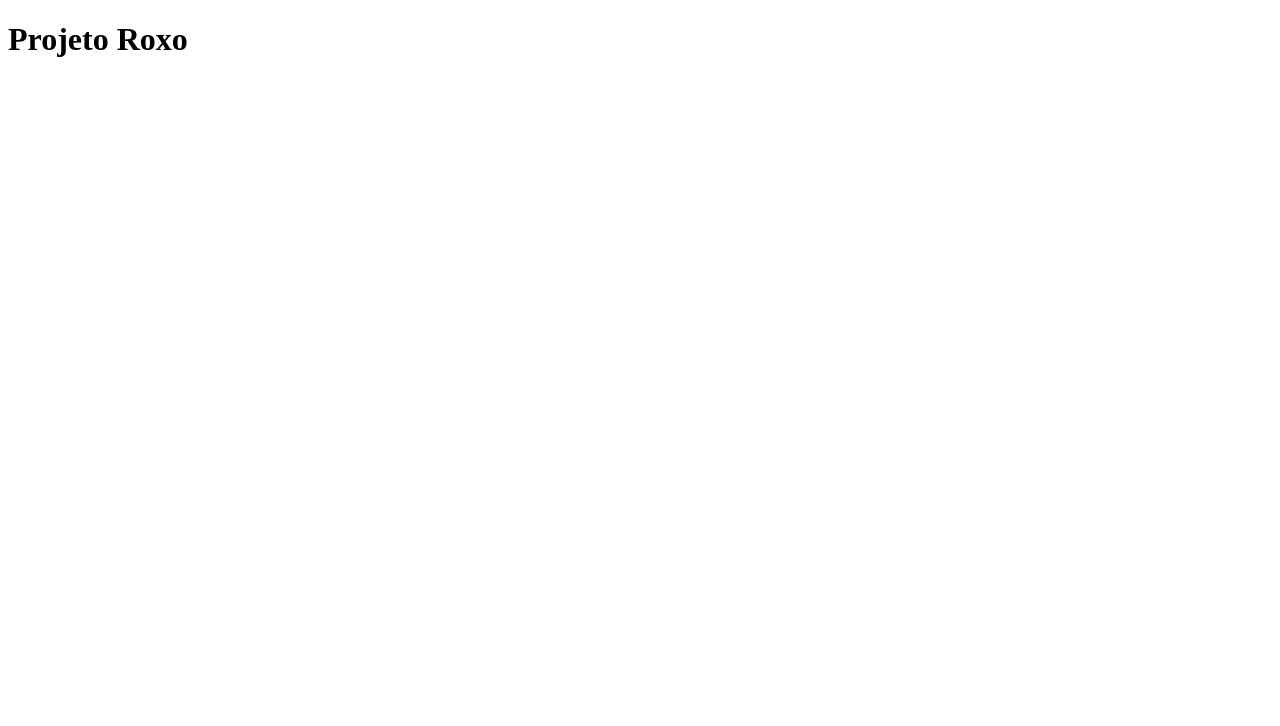
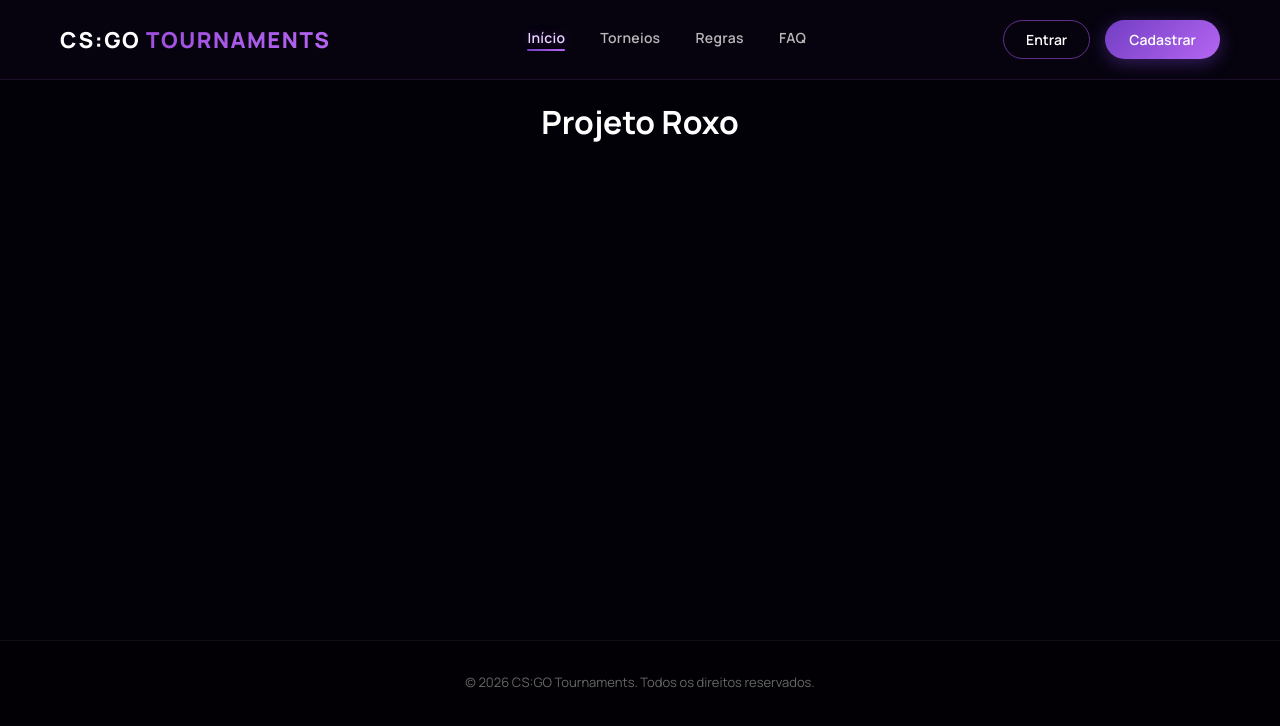
Before and after one commit to RafaelTejima/pi-roxo, a React (Vite) app: page / in a window 1280 px wide. Shown: the top 726 px of the page. Built offline with nearby package versions, Linux system fonts and the light colour scheme.

Commit message:
Página inicial e css global criados

```diff
--- a/src/App.jsx
+++ b/src/App.jsx
@@ -1,13 +1,34 @@
 function App() {
   return (
+    <div>
+      {/* Cabeçalho Fixo com Efeito Glass */}
+      <header className="cabecalho">
+        <div className="logo">
+          CS:GO <span className="roxo">TOURNAMENTS</span>
+        </div>
+        <nav className="links">
+          <a href="./index.html" className="ativo">Início</a>
+          <a href="./torneios.html">Torneios</a>
+          <a href="./regras.html">Regras</a>
+          <a href="./faq.html">FAQ</a>
+        </nav>
+        <div className="user-area">
+          <a href="./login.html" className="botao-login">Entrar</a>
+          <a href="./cadastro.html" className="botao-cadastrar">Cadastrar</a>
+        </div>
+      </header>
 
-    <div>
+      {/* Conteúdo Principal */}
+      <main style={{ minHeight: 'calc(100vh - 160px)', paddingTop: '100px', textAlign: 'center' }}>
+        <h1>Projeto Roxo</h1>
+      </main>
 
-      <h1>Projeto Roxo</h1>
-
-
+      {/* Rodapé Simples */}
+      <footer className="rodape">
+        <p>&copy; 2026 CS:GO Tournaments. Todos os direitos reservados.</p>
+      </footer>
     </div>
-   );
+  );
 }
 
 export default App;
--- a/src/index.css
+++ b/src/index.css
@@ -0,0 +1,181 @@
+@import url('https://fonts.googleapis.com/css2?family=Manrope:wght@200..800&display=swap');
+
+/* ================= Variables & Design Tokens ================= */
+:root {
+    --roxo-principal: #723EC3;
+    --roxo-claro: #9d4edd;
+    --roxo-vivo: #b565f2;
+    --roxo-suave: rgba(157, 78, 221, 0.2);
+    --fundo: #030108;
+    --fundo-alt: #080412;
+    --texto-secundario: #a8a8a8;
+    --texto-terciario: #9e9e9e;
+    --transicao-suave: 0.35s cubic-bezier(0.16, 1, 0.3, 1);
+}
+
+/* ================= Reset & Global Rules ================= */
+* {
+    margin: 0;
+    padding: 0;
+    box-sizing: border-box;
+}
+
+html {
+    scroll-behavior: smooth;
+}
+
+body {
+    font-family: 'Manrope', Arial, sans-serif;
+    background-color: var(--fundo);
+    color: white;
+    overflow-x: hidden;
+    min-height: 100vh;
+}
+
+a:focus-visible,
+button:focus-visible {
+    outline: 2px solid var(--roxo-vivo);
+    outline-offset: 3px;
+}
+
+/* ================= Cabeçalho ================= */
+.cabecalho {
+    position: fixed;
+    top: 0;
+    left: 0;
+    width: 100%;
+    z-index: 1000;
+    display: flex;
+    justify-content: space-between;
+    align-items: center;
+    padding: 20px 60px;
+    background: rgba(8, 4, 16, 0.75);
+    backdrop-filter: blur(18px) saturate(140%);
+    -webkit-backdrop-filter: blur(18px) saturate(140%);
+    border-bottom: 1px solid rgba(157, 78, 221, 0.15);
+    transition: background var(--transicao-suave), border-color var(--transicao-suave);
+}
+
+.logo {
+    font-weight: 800;
+    font-size: 22px;
+    letter-spacing: 1.5px;
+}
+
+.roxo {
+    background: linear-gradient(120deg, var(--roxo-claro), var(--roxo-vivo));
+    -webkit-background-clip: text;
+    background-clip: text;
+    color: transparent;
+}
+
+.links {
+    display: flex;
+    gap: 35px;
+}
+
+.links a {
+    position: relative;
+    color: #b8b8b8;
+    text-decoration: none;
+    font-weight: 600;
+    font-size: 14px;
+    letter-spacing: 0.3px;
+    padding-bottom: 4px;
+    transition: color 0.3s ease;
+}
+
+.links a::after {
+    content: '';
+    position: absolute;
+    left: 0;
+    bottom: 0;
+    width: 0;
+    height: 2px;
+    background: linear-gradient(90deg, var(--roxo-principal), var(--roxo-vivo));
+    border-radius: 2px;
+    transition: width 0.3s ease;
+}
+
+.links a:hover,
+.links a.ativo {
+    color: #e9d5ff;
+    text-shadow: 0 0 12px rgba(157, 78, 221, 0.45);
+}
+
+.links a:hover::after,
+.links a.ativo::after {
+    width: 100%;
+}
+
+.user-area {
+    display: flex;
+    align-items: center;
+    gap: 15px;
+}
+
+.botao-login {
+    background-color: transparent;
+    color: white;
+    border: 1px solid rgba(157, 78, 221, 0.6);
+    padding: 9px 22px;
+    border-radius: 100px;
+    cursor: pointer;
+    font-weight: 600;
+    font-size: 14px;
+    text-decoration: none;
+    display: inline-block;
+    transition: all var(--transicao-suave);
+}
+
+.botao-login:hover {
+    border-color: var(--roxo-claro);
+    background-color: rgba(157, 78, 221, 0.15);
+    box-shadow: 0 0 18px rgba(157, 78, 221, 0.35);
+    transform: translateY(-1px);
+}
+
+.botao-cadastrar {
+    background: linear-gradient(135deg, var(--roxo-principal), var(--roxo-vivo));
+    color: white;
+    border: none;
+    padding: 10px 24px;
+    border-radius: 100px;
+    cursor: pointer;
+    font-weight: 600;
+    font-size: 14px;
+    text-decoration: none;
+    display: inline-block;
+    transition: all var(--transicao-suave);
+    box-shadow: 0 4px 18px rgba(114, 62, 195, 0.45);
+}
+
+.botao-cadastrar:hover {
+    transform: translateY(-2px);
+    box-shadow: 0 8px 24px rgba(157, 78, 221, 0.65);
+}
+
+/* ================= Rodapé ================= */
+.rodape {
+    text-align: center;
+    padding: 32px;
+    background: #020004;
+    color: #666;
+    font-size: 13px;
+    border-top: 1px solid rgba(255, 255, 255, 0.05);
+}
+
+/* ================= Responsividade ================= */
+@media (max-width: 860px) {
+    .cabecalho {
+        padding: 16px 24px;
+        flex-wrap: wrap;
+        gap: 14px;
+        justify-content: center;
+    }
+
+    .links {
+        order: 3;
+        gap: 22px;
+    }
+}
```
